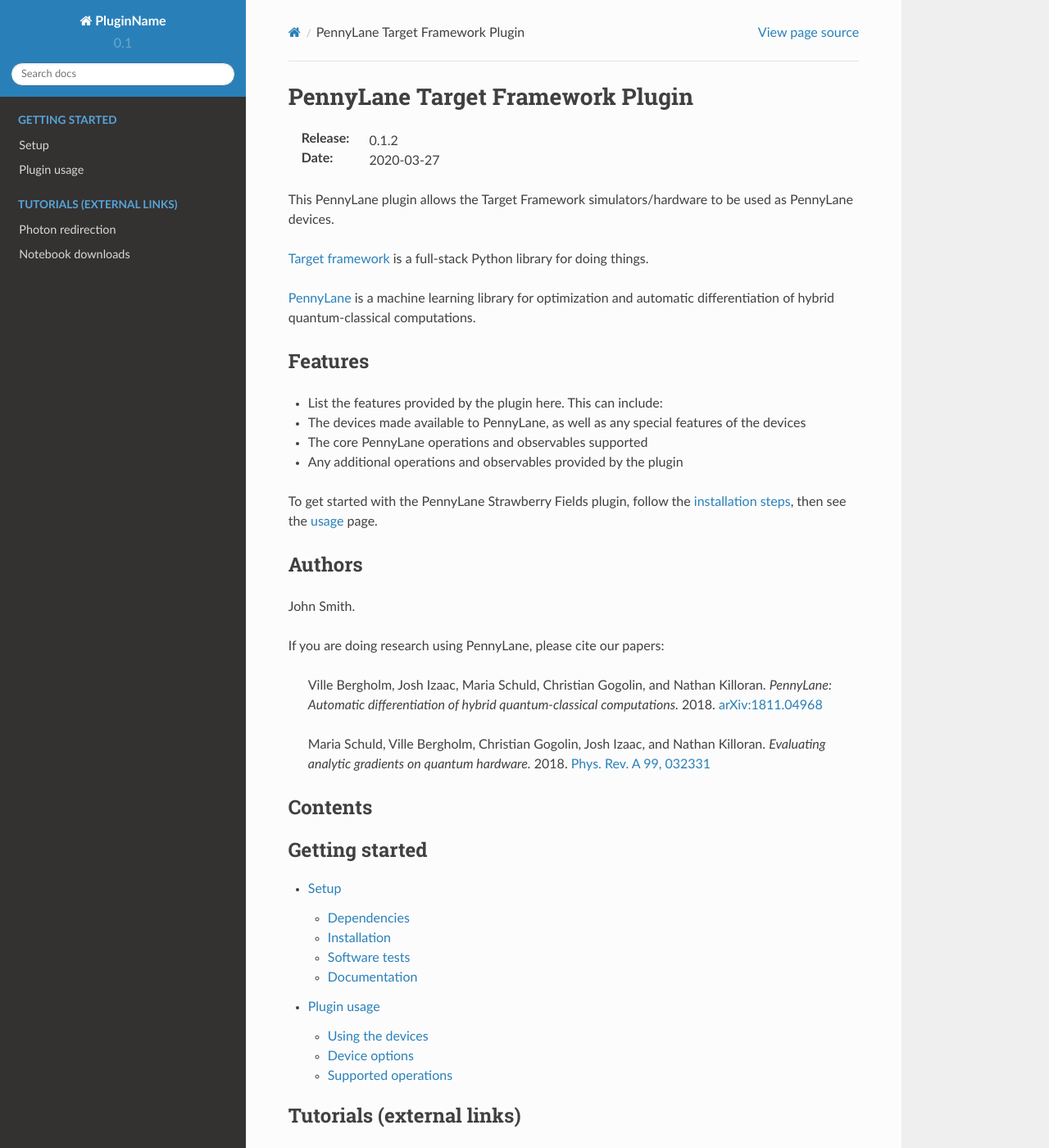
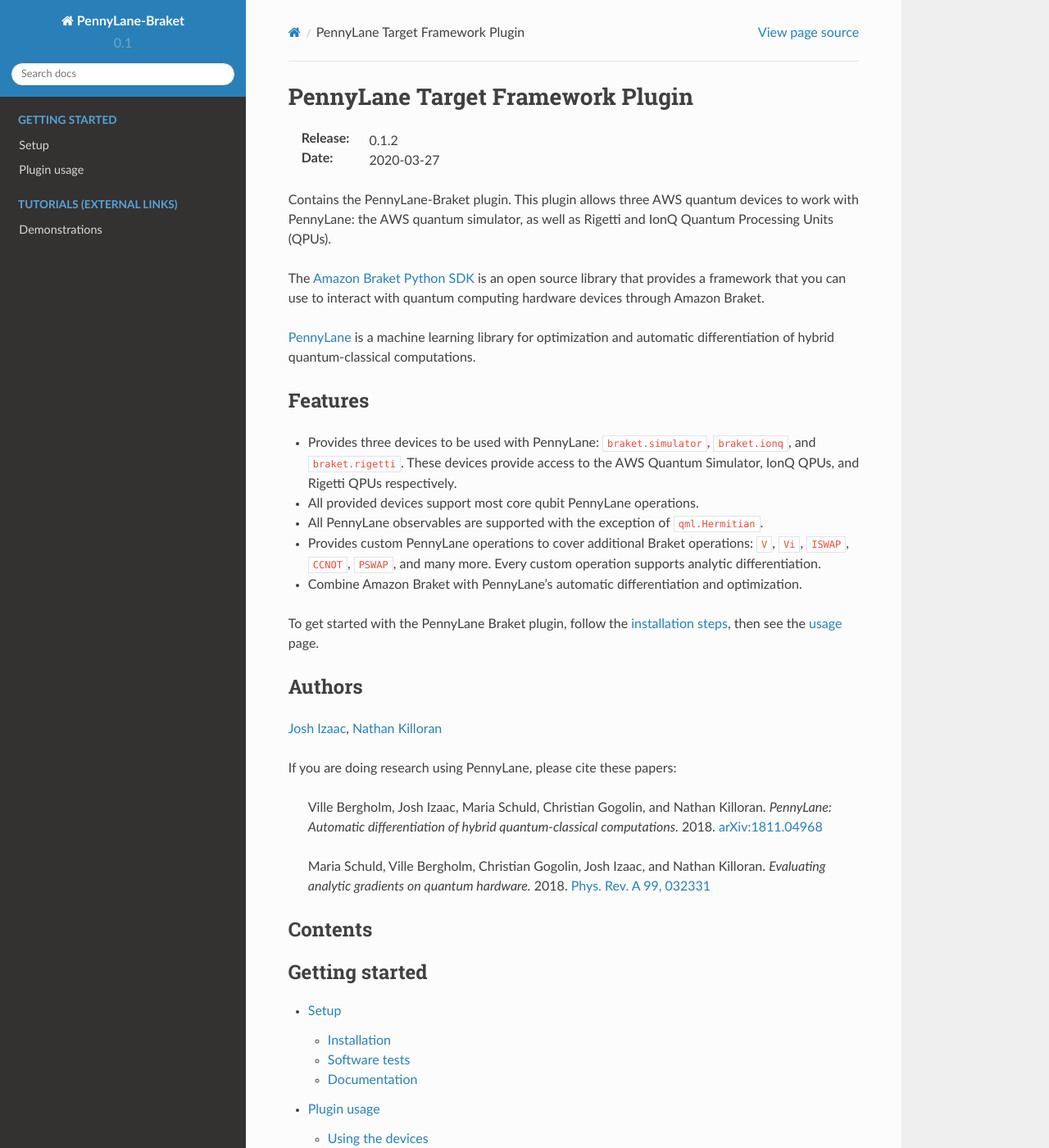
Before and after one commit to amazon-braket/amazon-braket-pennylane-plugin-python, a Sphinx documentation site: the page built from doc/index.rst, in a window 1280 px wide and 1400 px high. Shown: the whole window at 82% size. Built offline with Sphinx 7.4.7 and the Read the Docs theme 2.0.0, drawn with Linux system fonts in a browser that asks for light colours; the version number is read from the project's files by our own code; some of the changed text lies outside the part shown.

Commit message:
Create docs (#6)
Generated HTML docs will now be correct.

```diff
--- a/doc/code/device1.rst
+++ b/doc/code/braket_device.rst
@@ -1,4 +1,4 @@
-.. automodule:: plugin_name.Device1
+.. automodule:: pennylane_braket.braket_device
    :members:
    :private-members:
    :inherited-members:
--- a/doc/code/device2.rst
+++ /dev/null
@@ -1,4 +0,0 @@
-.. automodule:: plugin_name.Device2
-   :members:
-   :private-members:
-   :inherited-members:
--- a/doc/code/framework_device.rst
+++ /dev/null
@@ -1,4 +0,0 @@
-.. automodule:: plugin_name.framework_device
-   :members:
-   :private-members:
-   :special-members:
--- a/doc/code/ops.rst
+++ b/doc/code/ops.rst
@@ -1,4 +1,4 @@
-.. automodule:: plugin_name.ops
+.. automodule:: pennylane_braket.ops
    :members:
    :private-members:
    :special-members:
--- a/doc/conf.py
+++ b/doc/conf.py
@@ -1,7 +1,7 @@
 #!/usr/bin/env python3
 # -*- coding: utf-8 -*-
 #
-# PluginName documentation build configuration file, created by
+# PennyLane-Braket documentation build configuration file, created by
 # sphinx-quickstart on Tue Apr 17 11:43:51 2018.
 #
 # This file is execfile()d with the current directory set to its
@@ -50,7 +50,7 @@
 master_doc = 'index'
 
 # General information about the project.
-project = 'PluginName'
+project = 'PennyLane-Braket'
 copyright = "Copyright 2019."
 author = 'Xanadu'
 
@@ -60,9 +60,9 @@
 # |version| and |release|, also used in various other places throughout the
 # built documents.
 
-import pennylane_forest
+import pennylane_braket
 # The full version, including alpha/beta/rc tags.
-release = pennylane_forest.__version__
+release = pennylane_braket.__version__
 
 # The short X.Y version.
 version = re.match(r'^(\d+\.\d+)', release).expand(r'\1')
@@ -210,12 +210,12 @@
 #html_search_scorer = 'scorer.js'
 
 # Output file base name for HTML help builder.
-htmlhelp_basename = 'PluginNamedoc'
+htmlhelp_basename = 'PennyLaneBraketdoc'
 
 # -- Options for HTMLHelp output ------------------------------------------
 
 # Output file base name for HTML help builder.
-htmlhelp_basename = 'PluginNamedoc'
+htmlhelp_basename = 'PennyLaneBraketdoc'
 
 
 # -- Options for LaTeX output ---------------------------------------------
@@ -244,7 +244,7 @@
 # (source start file, target name, title,
 #  author, documentclass [howto, manual, or own class]).
 latex_documents = [
-    (master_doc, 'PluginName.tex', 'PluginName Documentation',
+    (master_doc, 'PennyLane-Braket.tex', 'PennyLane-Braket Documentation',
      'Xanadu Inc.', 'manual'),
 ]
 
@@ -254,7 +254,7 @@
 # One entry per manual page. List of tuples
 # (source start file, name, description, authors, manual section).
 man_pages = [
-    (master_doc, 'PluginName', 'PluginName Documentation',
+    (master_doc, 'PennyLane-Braket', 'PennyLane-Braket Documentation',
      [author], 1)
 ]
 
@@ -265,9 +265,14 @@
 # (source start file, target name, title, author,
 #  dir menu entry, description, category)
 texinfo_documents = [
-    (master_doc, 'PluginName', 'PluginName Documentation',
-     author, 'PluginName', 'Plugin for the PennyLane quantum machine learning library.',
-     'Miscellaneous'),
+    (
+        master_doc,
+        'PennyLane-Braket',
+        'PennyLane-Braket Documentation',
+        author,
+        'PennyLane-Braket',
+        'Plugin for the PennyLane quantum machine learning library.',
+        'Miscellaneous'),
 ]
 
 
--- a/doc/index.rst
+++ b/doc/index.rst
@@ -5,38 +5,41 @@
 :Date: |today|
 
 
-This PennyLane plugin allows the Target Framework simulators/hardware to be used as PennyLane devices.
+Contains the PennyLane-Braket plugin. This plugin allows three AWS quantum devices to work with PennyLane:
+the AWS quantum simulator, as well as Rigetti and IonQ Quantum Processing Units (QPUs).
 
+The `Amazon Braket Python SDK  <https://github.com/aws/braket-python-sdk>`_ is an open source
+library that provides a framework that you can use to interact with quantum computing hardware
+devices through Amazon Braket.
 
-`Target framework <https://targetframework.readthedocs.io>`_ is a full-stack Python library
-for doing things.
-
-`PennyLane <https://pennylane.readthedocs.io>`_ is a machine learning library for optimization
-and automatic differentiation of hybrid quantum-classical computations.
-
+`PennyLane <https://pennylane.readthedocs.io>`_ is a machine learning library for optimization and automatic differentiation of hybrid quantum-classical computations.
 
 
 Features
 ========
 
-* List the features provided by the plugin here. This can include:
+* Provides three devices to be used with PennyLane: ``braket.simulator``, ``braket.ionq``,
+  and ``braket.rigetti``. These devices provide access to the AWS Quantum Simulator, IonQ QPUs, and
+  Rigetti QPUs respectively.
 
-* The devices made available to PennyLane, as well as any special features of the devices
+* All provided devices support most core qubit PennyLane operations.
 
-* The core PennyLane operations and observables supported
+* All PennyLane observables are supported with the exception of ``qml.Hermitian``.
 
-* Any additional operations and observables provided by the plugin
+* Provides custom PennyLane operations to cover additional Braket operations: ``V``, ``Vi``,
+  ``ISWAP``, ``CCNOT``, ``PSWAP``, and many more. Every custom operation supports analytic
+  differentiation.
 
+* Combine Amazon Braket with PennyLane's automatic differentiation and optimization.
 
-To get started with the PennyLane Strawberry Fields plugin, follow the :ref:`installation steps <installation>`, then see the :ref:`usage <usage>` page.
-
+To get started with the PennyLane Braket plugin, follow the :ref:`installation steps <installation>`, then see the :ref:`usage <usage>` page.
 
 Authors
 =======
 
-John Smith.
+`Josh Izaac <https://github.com/josh146>`_, `Nathan Killoran <https://github.com/co9olguy>`_
 
-If you are doing research using PennyLane, please cite our papers:
+If you are doing research using PennyLane, please cite these papers:
 
     Ville Bergholm, Josh Izaac, Maria Schuld, Christian Gogolin, and Nathan Killoran.
     *PennyLane: Automatic differentiation of hybrid quantum-classical computations.* 2018.
@@ -66,8 +69,7 @@
    :maxdepth: 2
    :caption: Tutorials (external links)
 
-   Photon redirection <https://pennylane.readthedocs.io/en/latest/tutorials/plugins_hybrid.html>
-   Notebook downloads <https://pennylane.readthedocs.io/en/latest/tutorials/notebooks.html>
+   Demonstrations <https://pennylane.ai/qml/demonstrations.html>
 
 .. rst-class:: contents local topic
 
@@ -76,6 +78,4 @@
    :caption: Code details
 
    code/ops
-   code/framework_device
-   code/device1
-   code/device2
+   code/braket_device
--- a/doc/requirements.txt
+++ b/doc/requirements.txt
@@ -1,2 +1,3 @@
 sphinxcontrib-bibtex
 pygments-github-lexers
+pennylane>=0.8
```
Also changed, not shown: other parts of doc/index.rst (+1 -1 lines), doc/installation.rst (added, +47 -0 lines), doc/installing.rst (deleted, +0 -59 lines), doc/usage.rst (+13 -16 lines), 4 other files.
